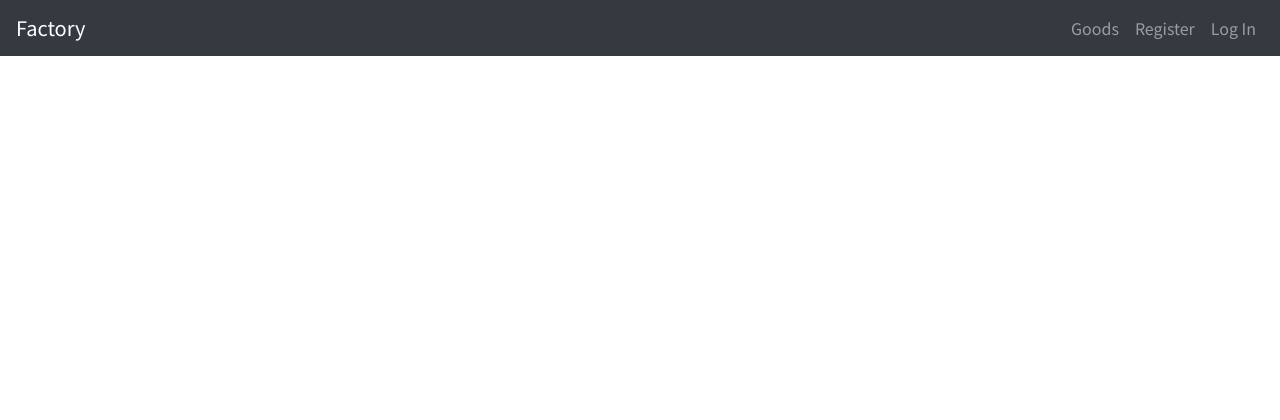
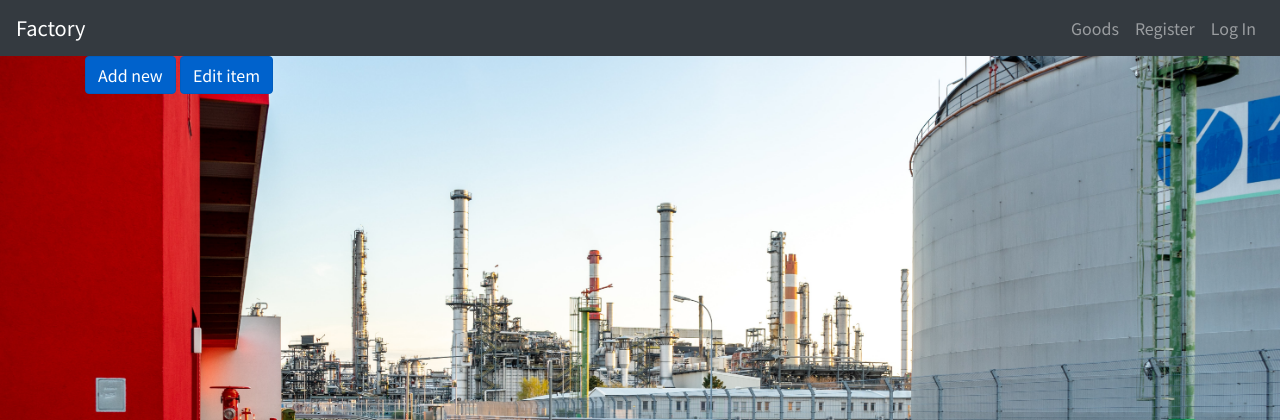
Before and after one commit to hoang-nguyen1403/factory_database, a Flask app: template flaskr/templates/production/warehouse.html in a window 1280 px wide. Shown: the top 420 px of the page. Run offline with Flask 2, Linux system fonts and the light colour scheme; the template is opened without the code that fills it, so the values that code supplies are empty; some libraries are stand-ins or nearby versions.

Commit message:
update add new, remove, edit

```diff
--- a/flaskr/static/style.css
+++ b/flaskr/static/style.css
@@ -25,3 +25,32 @@ body { max-width: 100%; margin: 0 auto; background: white; font-family: 'Noto Sa
 /*.content textarea { min-height: 12em; resize: vertical; }*/
 /*input.danger { color: #cc2f2e; }*/
 /*input[type=submit] { align-self: start; min-width: 10em; }*/
+
+.form-edited{
+    width: 30%;
+    height: 20%;
+    padding: 2%;
+    background-color: whitesmoke;
+    border: solid 1px gray;
+    border-radius: 5px;
+}
+h4{
+    color: white;
+}
+.main_body{
+    background-image: url("dimitry-anikin-3YZJ0ulbZho-unsplash.jpg");
+     background-repeat: no-repeat;
+    background-size: 100%;
+
+}
+.main_content{
+    height: 80%;
+}
+
+.header-page{
+    height: 10%;
+}
+
+.table_adjustment{
+    width: 50%;
+}
--- /dev/null
+++ b/flaskr/static/support.js
@@ -0,0 +1,7 @@
+function show_add(){
+    document.getElementById(`addnew`).style.display= "inline-block"
+}
+
+function collapse_add(){
+    document.getElementById('addnew').style.display="none"
+}
--- a/flaskr/templates/base.html
+++ b/flaskr/templates/base.html
@@ -14,8 +14,8 @@
     <link rel="stylesheet" href="{{ url_for('static', filename='style.css') }}">
 
 </head>
-<body>
-<nav class="navbar navbar-expand-lg navbar-dark bg-dark">
+<body class="main_body">
+<nav class="navbar navbar-expand-lg navbar-dark bg-dark header-page">
     <a class="navbar-brand" href="{{ url_for('blog.index') }}"> Factory</a>
     <button class="navbar-toggler" type="button" data-bs-toggle="collapse" data-bs-target="#navbarSupportedContent"
             aria-controls="navbarSupportedContent" aria-expanded="false" aria-label="Toggle navigation">
@@ -35,19 +35,22 @@
     </div>
 
 
+</nav>
+<section class="main_content">
+{#  <header>#}
+{#    {% block header %}{% endblock %}#}
+{#  </header>#}
+{#  {% for message in get_flashed_messages() %}#}
+{#    <div class="flash">{{ message }}</div>#}
+{#  {% endfor %}#}
+  {% block content %}{% endblock %}
+    {% block add  %}{% endblock %}
+    {% block add_newtable  %}{% endblock %}
+</section>
 
-</nav>
-
-
-<section class="content">
-    <header>
-        {% block header %}{% endblock %}
-    </header>
-    {% for message in get_flashed_messages() %}
-        <div class="flash">{{ message }}</div>
-    {% endfor %}
-    {% block content %}{% endblock %}
-</section>
+{#<section class="main_content">#}
+{#    {% block content %}{% endblock %}#}
+{#</section>#}
 
 
 </body>
--- a/flaskr/templates/production/warehouse.html
+++ b/flaskr/templates/production/warehouse.html
@@ -8,36 +8,94 @@
     <!-- Bootstrap CSS -->
     <link rel="stylesheet" href="https://maxcdn.bootstrapcdn.com/bootstrap/4.0.0/css/bootstrap.min.css"
           integrity="sha384-Gn5384xqQ1aoWXA+058RXPxPg6fy4IWvTNh0E263XmFcJlSAwiGgFAW/dAiS6JXm" crossorigin="anonymous">
-
+    <script  src="../../static/support.js"></script>
 </head>
 <body>
 {% extends 'base.html' %}
 {% block content %}
     {% if is_existing_db %}
-        <div class="container">
-            <div class="row"><h3> Mặt Hàng </h3></div>
+        <div class="container ">
             <div class="row">
-                <div class="col-2"> MSMH</div>
-                <div class="col-3"> Tên Mặt Hàng</div>
-                <div class="col-3"> Mô tả</div>
-                <div class="col-2"> Đơn</div>
-                <div class="col-2"> Mã số loại</div>
+                <hr>
             </div>
-            {% for g in fetching_data %}
-                <div class="row">
-                    <div class="col-2"> {{ g['MSMH'] }}</div>
-                    <div class="col-3"> {{ g['TENMH'] }}</div>
-                    <div class="col-3">{{ g['MOTA'] }}</div>
-                    <div class="col-2"> {{ g['MATHANGDVT'] }}</div>
-                    <div class="col-2"> {{ g['MSLOAI'] }}</div>
-                    {% if not loop.last %}
-                        <hr>
-                    {% endif %}
-                </div>
-            {% endfor %}
+            <div class="row"><h4><b>Loai Hang</b></h4></div>
+            <div class="row-2 table_adjustment">
+                <table class="table table-striped table-hover table-bordered table-light">
+                    <thead>
+                    <tr>
+                        <th scope="col" class="table-seccondary">Ma So Loai</th>
+                        <th scope="col" class="table-seccondary">Ten Loai</th>
+                    </tr>
+                    </thead>
+                    <tbody>
+                    {% for g in loaihang %}
+                        {% if not loop.last %}
+                            <tr>
+                            <td>{{ g['MSLOAI'] }}</td>
+                            <td>{{ g['TENLOAI'] }}</td>
+                        {% endif %}
+                    {% endfor %}
+
+                    </tbody>
+                </table>
+            </div>
+            <hr>
+            <div class="row"><h4><b> Mat Hang</b></h4></div>
+            <div class="row">
+                <table class="table table-striped table-hover table-bordered table-light">
+                    <thead>
+                    <tr>
+                        <th scope="col">MSMH</th>
+                        <th scope="col">Ten Mat Hang</th>
+                        <th scope="col">Mota</th>
+                        <th scope="col">Don vi</th>
+                        <th scope="col">Ma so Loai</th>
+                        <th scope="col"> action</th>
+                    </tr>
+                    </thead>
+                    <tbody>
+                    {% for g in mathang %}
+                        {% if not loop.last %}
+                            <tr>
+                                <form method="post" action="{{ url_for('production.xoa_mahang', msmh = g['MSMH']) }}"
+                                      class="form-control">
+                                    <td><input name="MSMH" id="MSMH" value="{{ g['MSMH'] }} " disabled></td>
+                                    <td>{{ g['TENMH'] }}</td>
+                                    <td>{{ g['MOTA'] }}</td>
+                                    <td>{{ g['MATHANGDVT'] }}</td>
+                                    <td>{{ g['MSLOAI'] }}</td>
+                                    <td>
+                                        <input type="submit" value="delete" onclick="return confirm('Are you sure?');">
+                                    </td>
+                                </form>
+
+                            </tr>
+                        {% endif %}
+                    {% endfor %}
+
+                    </tbody>
+                </table>
+            </div>
         </div>
 
     {% endif %}
 {% endblock %}
+    {% block add %}
+        <div class="container">
+            <div class="row">
+                <div class="btn-group col-1" role="group" aria-label="Basic example">
+                    <a href="{{ url_for('production.them_mathang') }}" type="button" class="btn btn-primary active" onclick="show_add()" ondblclick="collapse_add()">Add new</a>
+                </div>
+                <div class="btn-group col-1" role="group" aria-label="Basic example">
+                    <a href="{{ url_for('production.them_mathang') }}" type="button" class="btn btn-primary active" onclick="show_add()" ondblclick="collapse_add()">Edit item</a>
+                </div>
+            </div>
+            <div class="row">
+                <hr>
+            </div>
+         </div>
+        {% block add_table %}{% endblock %}
+    {% endblock %}
+
 </body>
 </html>
```
Also changed, not shown: flaskr/factory_data.py (+67 -6 lines), flaskr/templates/auth/login.html (+38 -7 lines), flaskr/templates/production/addnew.html (added, +50 -0 lines), flaskr/material/dimitry-anikin-3YZJ0ulbZho-unsplash.jpg (added), flaskr/static/dimitry-anikin-3YZJ0ulbZho-unsplash.jpg (added), instance/flaskr.sqlite, 2 other files.
